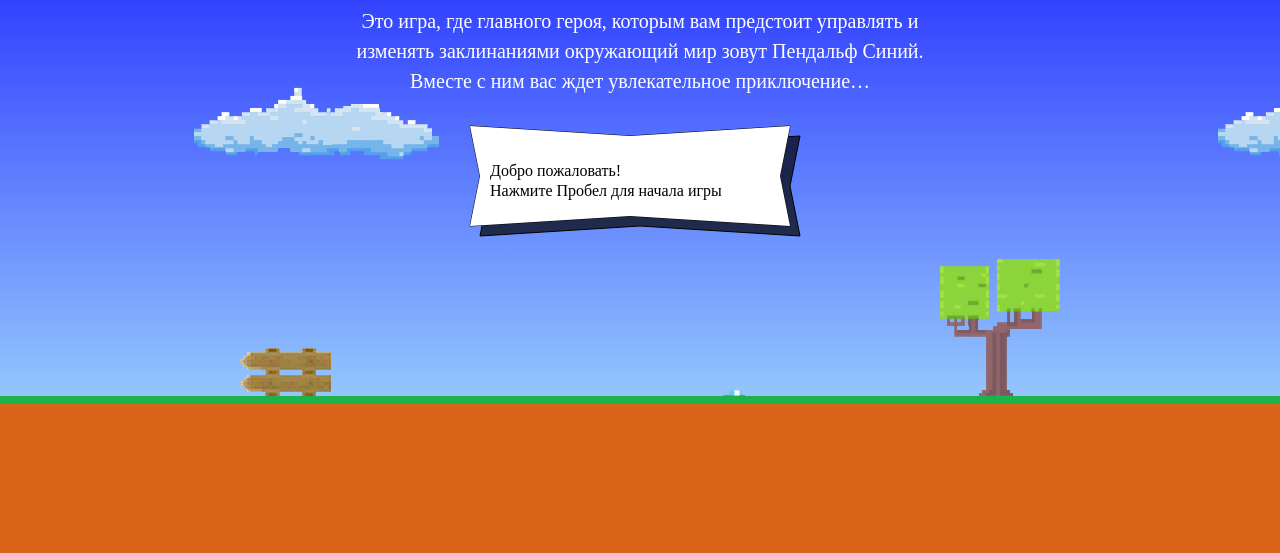
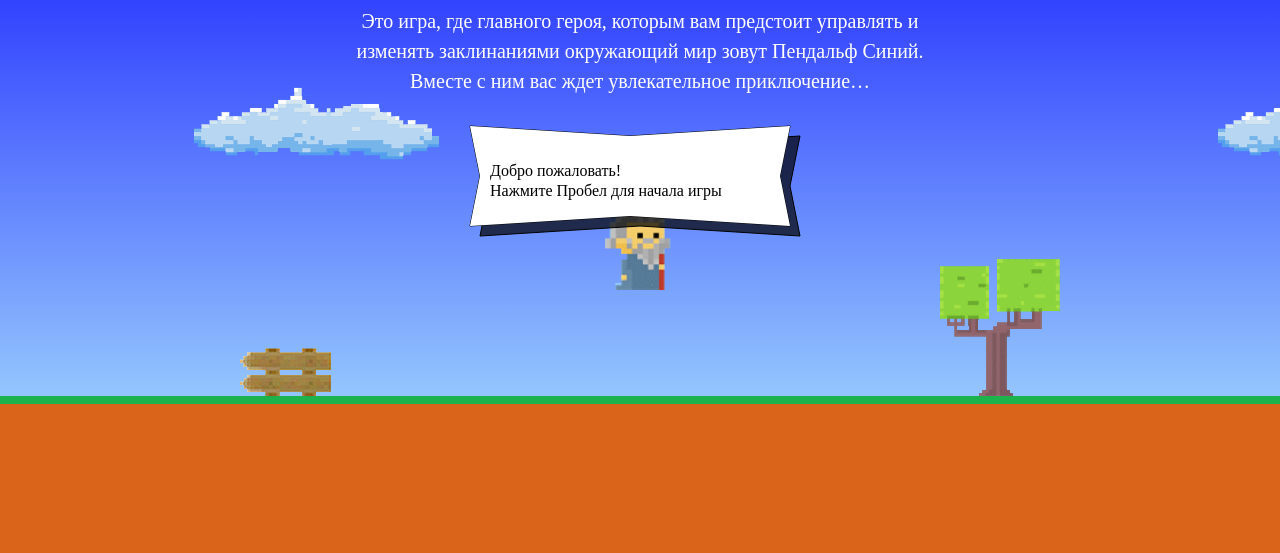
Before and after one commit to irinamerts/490489-code-and-magick-18, a website: page index.html in a window 1280 px wide. Shown: the part 203-756 px from the top of the page. Drawn offline with Linux system fonts and the light colour scheme; a web font is replaced by a local one.

Commit message:
Update index.html

```diff
--- a/index.html
+++ b/index.html
@@ -192,15 +192,15 @@ var getWizardHeight = function () {
   return 1.337 * wizardWidth;
 };
 var getWizardX = function (width) {
-  return (width*0.5)+(wizardWidth*0.5) ;
+  return (width - wizardWidth) / 2;
 };
 
 var getWizardY = function (height) {
-  return height*(2/3)+(getWizardHeight());
+  return height/3;
 };
 </script>
 
-<script src="js/stat.js"></script>
+
 <script src="js/game.js"></script>
 
 </body>
```
